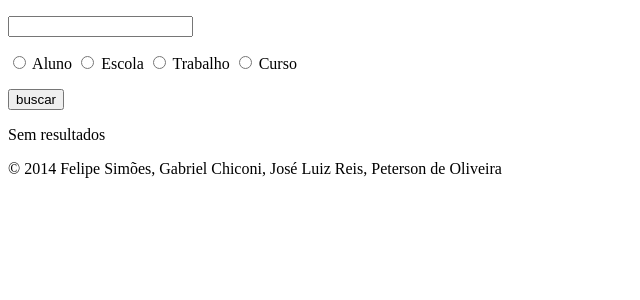
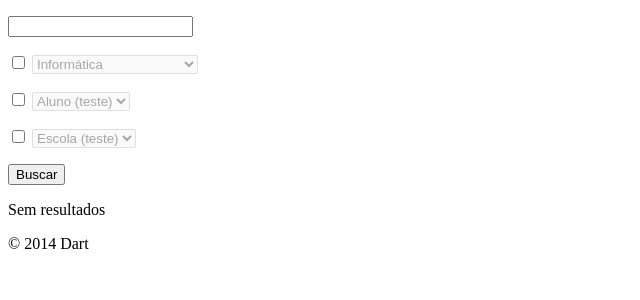
Before and after one commit to Peterlvr/keepup, a PHP site: page /public_html/explore.php in a window 1280 px wide. Shown: the part 130-430 px from the top of the page, without its empty margins (0-640 px from the left). Run offline with PHP 8.4, Linux system fonts and the light colour scheme; data comes from the database, SQL or seed files in the repository; data that the repository does not hold is empty; some libraries are stand-ins or nearby versions.

Commit message:
Adicionar filtros básicos para explore / editar footer.php

```diff
--- a/public_html/explore.php
+++ b/public_html/explore.php
@@ -1,9 +1,13 @@
 <?php
+# vamos usar a conexão mais tarde
+require "../conexao.class.php";
+require "../sessao.php";
+
+$conexao = new Conexao();
+
 //quando o campo pesquisa está preenchido ele executa o GET
 if(isset($_GET['pesquisa']) and $_GET['pesquisa'] <> '')
 {
-	# vamos usar a conexão mais tarde
-	require "../conexao.class.php";
 
 	//a pesquisa é separada por termos(palavras pesquisadas)
 	$termos = explode(' ', $_GET['pesquisa']);
@@ -12,11 +16,9 @@ if(isset($_GET['pesquisa']) and $_GET['pesquisa'] <> '')
 
 	# checar o que se pesquisa
 	# talvez devêssemos achar um nome melhor que critério
+	/*
 	if(isset($_GET["criterio"])) {
-		if($_GET["criterio"] == "curso") {
-			$oq = "curso";
-		}
-		else if($_GET["criterio"] == "escola") {
+		if($_GET["criterio"] == "escola") {
 			$oq = "escola";
 		}
 		else if($_GET["criterio"] == "aluno") {
@@ -32,31 +34,14 @@ if(isset($_GET['pesquisa']) and $_GET['pesquisa'] <> '')
 	else {
 		$oq = "trabalho";
 	}
+	#*/
 
 	//string pesquisa na TABELA quando...
-	$pesquisar = "SELECT * FROM $oq WHERE (";
+	$pesquisar = "SELECT * FROM trabalho WHERE ";
 
 	for($i=0; $i < $num; $i++) {
 		// adiciona a string de pesquisa cada termos desde que ele corresponda a todos os termos pesquisados
-		if($oq == "trabalho") {
-			$pesquisar .= "nm_titulo LIKE '%{$termos[$i]}%'  ";
-		}
-		else {
-			$pesquisar .= "nm_$oq LIKE '%{$termos[$i]}%'  ";
-		}
-
-		if($i < $num - 1) {
-			$pesquisar .= " OR ";
-		}
-	}
-
-	$pesquisar .= ")";
-
-	# se a pesquisa for um trabalho, adiciona pesquisa por descrição
-	if($oq == "trabalho") {
-		$pesquisar .= " OR ( ";
-		for($i=0; $i < $num; $i++) {
-			// adiciona a string de pesquisa cada termos desde que ele corresponda a todos os termos pesquisados
+		$pesquisar .= "nm_titulo LIKE '%{$termos[$i]}%' OR ";
 		$pesquisar .= "ds_resumo LIKE '%{$termos[$i]}%'";
 
 		if($i < $num - 1) {
@@ -64,20 +49,28 @@ if(isset($_GET['pesquisa']) and $_GET['pesquisa'] <> '')
 		}
 	}
 
-		$pesquisar .= ")";
+	if(isset($_GET["curso"])) {
+		$pesquisar .= " OR cd_curso = {$_GET["curso"]}";
 	}
 
-	$conexao = new Conexao();
+	if(isset($_GET["escola"])) {
+		$pesquisar .= " OR cd_escola = {$_GET["escola"]}";
+	}
 
 	$pesquisando = $conexao->consultar($pesquisar);
 }
+
+$cursos = $conexao->consultar("SELECT * FROM curso");
+$alunos = $conexao->consultar("SELECT * FROM aluno");
+$escolas = $conexao->consultar("SELECT * FROM escola");
 ?>
 <!doctype html>
 <html>
 	<head>
 		<meta charset="utf-8">
-		<title>Pesquisa </title>
+		<title>Pesquisa</title>
 		<script src="js/jquery.js"></script>
+		<script src="js/explore.js"></script>
 	</head>
 	<body>
 		<?php include "header.php"; ?>
@@ -87,20 +80,43 @@ if(isset($_GET['pesquisa']) and $_GET['pesquisa'] <> '')
 					<input type="text" name="pesquisa">
 				</p>
 				<p>
-					<input type="radio" name="criterio" value="aluno"> Aluno
-					<input type="radio" name="criterio" value="escola"> Escola
-					<input type="radio" name="criterio" value="trabalho"> Trabalho
-					<input type="radio" name="criterio" value="curso"> Curso
+					<input type="checkbox" data-activates="curso">
+					<select name="curso" disabled>
+						<?php foreach($cursos as $curso) { ?>
+							<option value="<?php echo $curso["cd_curso"]; ?>">
+								<?php echo $curso["nm_curso"]; ?>
+							</option>
+						<?php } ?>
+					</select>
 				</p>
 				<p>
-					<input type='submit' value='buscar'>
+					<input type="checkbox" data-activates="aluno">
+					<select name="aluno" disabled>
+						<?php foreach($alunos as $aluno) { ?>
+							<option value="<?php echo $aluno["cd_aluno"]; ?>">
+								<?php echo $aluno["nm_aluno"]; ?>
+							</option>
+						<?php } ?>
+					</select>
+				</p>
+				<p>
+					<input type="checkbox" data-activates="escola">
+					<select name="escola" disabled>
+						<?php foreach($escolas as $escola) { ?>
+							<option value="<?php echo $escola["cd_escola"]; ?>">
+								<?php echo $escola["nm_escola"]; ?>
+							</option>
+						<?php } ?>
+					</select>
+				</p>
+				<p>
+					<input type='submit' value='Buscar'>
 				</p>
 			</form>
 		</section>
 		<section id="resultados">
 			<?php if(isset($pesquisando[0])) { ?>
 				<ul>
-					<?php if($oq == 'trabalho') { ?>
 					<?php foreach($pesquisando as $row)	{ ?>
 						<li>
 							<h1>
@@ -111,30 +127,6 @@ if(isset($_GET['pesquisa']) and $_GET['pesquisa'] <> '')
 							</p>
 						</li>
 					<?php } ?>
-					<?php }
-					else if(($oq == "aluno") || ($oq == "escola")) { ?>
-						<?php foreach($pesquisando as $row) { ?>
-							<li>
-								<h1>
-									<?php echo $row["nm_$oq"]; ?>
-								</h1>
-								<p>
-									<?php echo $row["tx_bio"]; ?>
-								</p>
-							</li>
-						<?php } ?>
-					<?php }
-					else if($oq == "curso") { ?>
-						<?php foreach($pesquisando as $row) { ?>
-							<li>
-								<p>
-									<a href="#">
-										<?php echo $row["nm_curso"]; ?>
-									</a>
-								</p>
-							</li>
-						<?php } ?>
-					<?php } ?>
 				</ul>
 			<?php } else { ?>
 				<p>Sem resultados</p>
--- a/public_html/footer.php
+++ b/public_html/footer.php
@@ -1,3 +1,3 @@
 <footer>
-	<p>&copy; 2014 Felipe Simões, Gabriel Chiconi, José Luiz Reis, Peterson de Oliveira</p>
+	<p>&copy; 2014 Dart</p>
 </footer>
--- /dev/null
+++ b/public_html/js/explore.js
@@ -0,0 +1,10 @@
+$(document).ready(function() {
+	$("*[data-activates]").on("change", function() {
+		if($(this)[0].checked) {
+			$("*[name=" + $(this).attr("data-activates") +"]").removeAttr("disabled");
+		}
+		else {
+			$("*[name=" + $(this).attr("data-activates") +"]").attr("disabled", "");
+		}
+	});
+});
```
Lines whose indentation alone changed are shown as unchanged.
